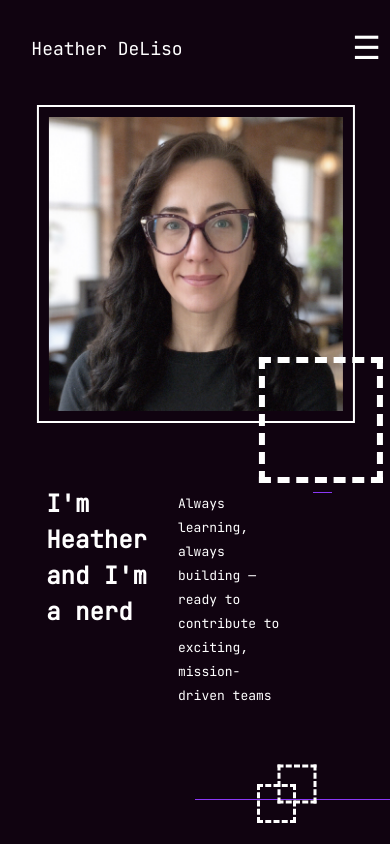
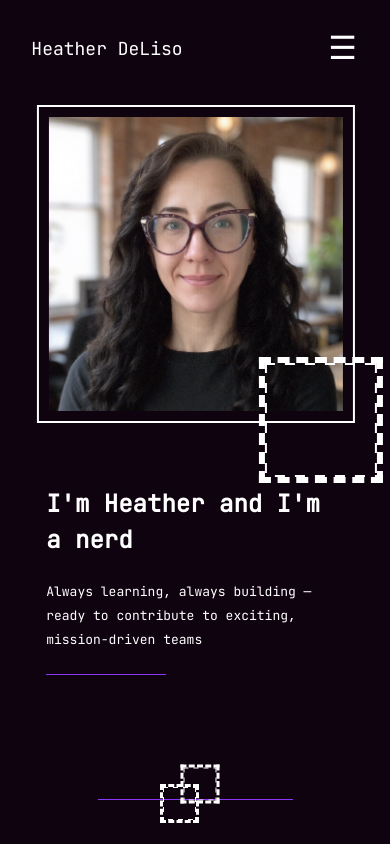
Before and after one commit to HeatherD2025/Personal_Website, a React (Vite) app: page /#/home in a window 390 px wide. Shown: the top 844 px of the page. Built offline with nearby package versions, Linux system fonts and the light colour scheme.

Commit message:
mobile styling

```diff
--- a/src/styles/main.css
+++ b/src/styles/main.css
@@ -1,6 +1,5 @@
 /* Standard Layout (≥1024) */
 @media screen and (min-width: 1024px) {
-
   html {
     scroll-behavior: smooth;
     scroll-padding-top: 6rem;
@@ -373,7 +372,6 @@
 
 /* Tablet (≤1024px) */
 @media (max-width: 1024px) {
-
   html {
     scroll-behavior: smooth;
     scroll-padding-top: 6rem;
@@ -440,7 +438,7 @@
   .mainWrapper {
     flex: 1 1 400px;
     max-width: 600px;
-    margin: 2% 0% 20% 0%;;
+    margin: 2% 0% 20% 0%;
   }
   .myPhotoWrapper {
     position: absolute;
@@ -498,7 +496,7 @@
     transform: translate(150%, -150%);
   }
 
-/* Tablet - About section  */
+  /* Tablet - About section  */
   .aboutMeContainer {
     display: flex;
     flex-wrap: wrap;
@@ -687,7 +685,6 @@
 
 /* Mobile Responsive (≤768px) */
 @media (max-width: 768px) {
-
   html {
     scroll-behavior: smooth;
     scroll-padding-top: 6rem;
@@ -723,6 +720,7 @@
   .mainWrapper {
     display: flex;
     align-items: flex-start;
+    flex-direction: column;
     margin-top: 25%;
     margin-bottom: 20%;
     max-height: 13rem;
@@ -732,8 +730,7 @@
   .mainHeader {
     order: 2;
     font-size: x-large;
-    max-width: 50%;
-    margin-left: 5%;
+    max-width: 100% !important;
     margin-top: -2%;
   }
   .mainContent {
@@ -783,8 +780,13 @@
     left: 70%;
     min-width: 35%;
     margin-right: 1rem;
-    border: dashed;
-    background-image: none;
+    background-image: linear-gradient(to right, #fff 50%, transparent 50%),
+      linear-gradient(to bottom, #fff 50%, transparent 50%),
+      linear-gradient(to left, #fff 50%, transparent 50%),
+      linear-gradient(to bottom, #fff 50%, transparent 50%) !important;
+    background-size: 10px 1px, 1px 10px, 10px 1px, 1px 10px !important;
+    background-repeat: repeat-x, repeat-y, repeat-x, repeat-y !important;
+    background-position: top left, top right, bottom left, top left !important;
     aspect-ratio: 1/1;
     box-sizing: border-box;
   }
@@ -792,9 +794,7 @@
   /* Mobile - section divider accent */
   .dividerAccentWrapper {
     display: flex !important;
-    justify-content: center;
-    margin-top: 10%;
-    margin-bottom: 10%;
+    margin: auto;
   }
   .dividerAccentLine {
     height: 0.1rem;
@@ -809,7 +809,13 @@
     margin-top: 1.5rem;
     margin-left: -1rem;
     width: 20%;
-    border: dashed;
+    background-image: linear-gradient(to right, #fff 50%, transparent 50%),
+      linear-gradient(to bottom, #fff 50%, transparent 50%),
+      linear-gradient(to left, #fff 50%, transparent 50%),
+      linear-gradient(to bottom, #fff 50%, transparent 50%) !important;
+    background-size: 10px 1px, 1px 10px, 10px 1px, 1px 10px !important;
+    background-repeat: repeat-x, repeat-y, repeat-x, repeat-y !important;
+    background-position: top left, top right, bottom left, top left !important;
     color: #fff;
   }
   .floatingDividerAccentBox {
@@ -818,21 +824,28 @@
     margin-top: 1.5rem;
     margin-left: 1.5rem;
     width: 20%;
-    border: dashed;
+    background-image: linear-gradient(to right, #fff 50%, transparent 50%),
+      linear-gradient(to bottom, #fff 50%, transparent 50%),
+      linear-gradient(to left, #fff 50%, transparent 50%),
+      linear-gradient(to bottom, #fff 50%, transparent 50%) !important;
+    background-size: 10px 1px, 1px 10px, 10px 1px, 1px 10px !important;
+    background-repeat: repeat-x, repeat-y, repeat-x, repeat-y !important;
+    background-position: top left, top right, bottom left, top left !important;
     color: #fff;
   }
 
   /* Mobile - About Me section */
   .aboutMeContainer {
     display: flex;
-    flex-direction: column;
+    flex-direction: row !important;
     align-items: center;
     max-width: 95%;
     margin-left: 2%;
   }
-  .headerWrapper {
+  .aboutMeHheaderWrapper {
     display: flex;
     flex-direction: row;
+    flex-wrap: nowrap !important;
     width: 100%;
     justify-content: flex-start;
     gap: 0.5rem;
@@ -959,7 +972,6 @@
 
 /* Small Mobile (≤480px) */
 @media (max-width: 480px) {
-
   html {
     scroll-behavior: smooth;
     scroll-padding-top: 6rem;
@@ -1021,7 +1033,7 @@
     order: 4;
     margin-left: 5%;
   }
-/*
+  /*
   .photoAndBoxWrapper {
     order: 1;
     display: flex;
--- a/src/styles/navbar.css
+++ b/src/styles/navbar.css
@@ -357,7 +357,7 @@
   }
   .navbarInner {
     padding: 0 1rem;
-    gap: 6rem;
+    gap: 3rem;
   }
   .navbarBrand {
     font-family: "JetBrains Mono", monospace;
```
